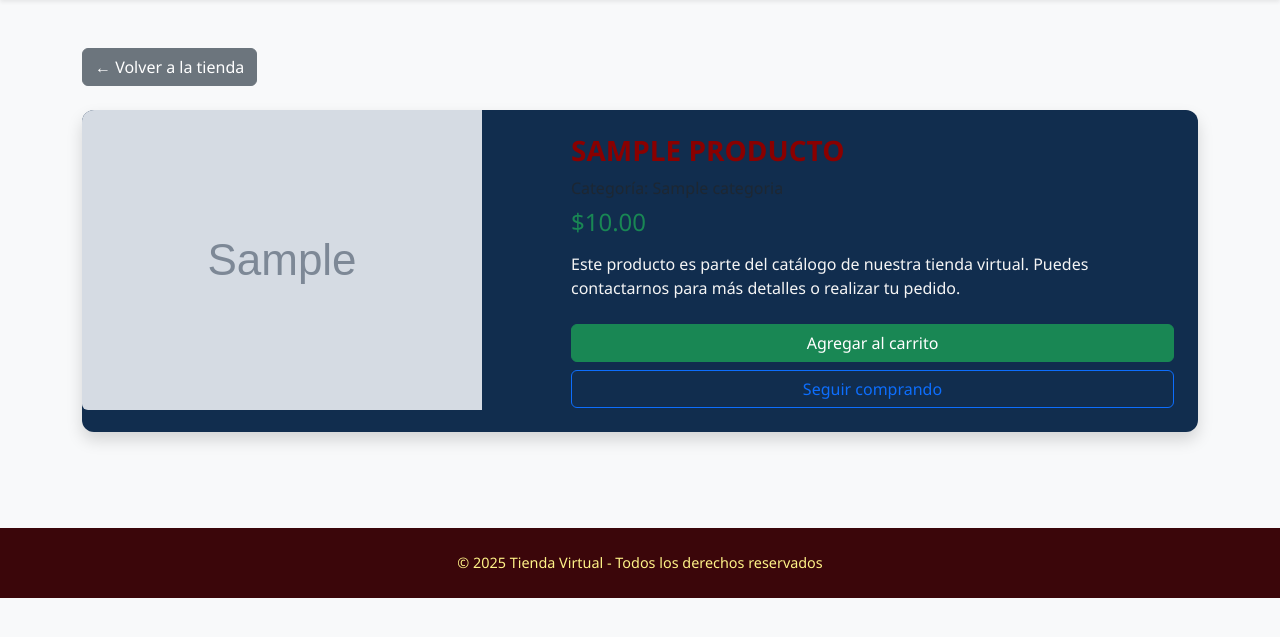
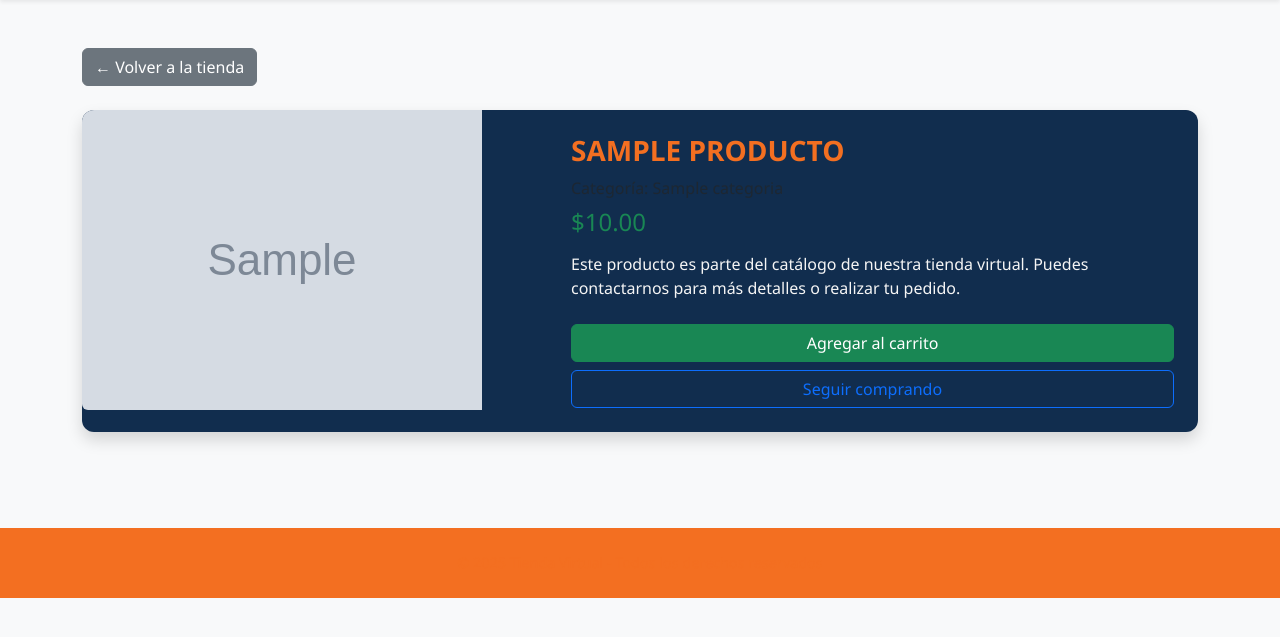
Before and after one commit to Aleja82/Tienda-PHP, a PHP site: template app/vista/detalle.php in a window 1280 px wide. Shown: the part 58-695 px from the top of the page. Run offline with PHP 8.4, Linux system fonts and the light colour scheme; the template is opened without the code that fills it: most values are stand-ins (such as "Sample title", 1, 10 or a date in 2020); grey boxes marked "Sample" are stand-in pictures.

Commit message:
Update detalle.php

```diff
--- a/app/vista/detalle.php
+++ b/app/vista/detalle.php
@@ -36,7 +36,8 @@
                 </div>
                 <div class="col-md-7">
                     <div class="card-body p-4">
-                        <h3 class="card-title text-uppercase fw-bold" style="color: #8A0000;"><?= htmlspecialchars($producto['nombre']) ?></h3>
+                        <h3 class="card-title text-uppercase fw-bold" style="color: #F36F21;
+Para utilizar este contenido, cite la fuente y enlace al articulo original en https://www.ecuadorlegalonline.com/consultas/agencia-nacional-de-transito/simulador-licencia-tipo-b/;"><?= htmlspecialchars($producto['nombre']) ?></h3>
                         <p class="text-muted mb-2">Categoría: <?= htmlspecialchars($producto['categoria']) ?></p>
                         <h4 class="text-success mb-3">$<?= number_format($producto['precio'], 2) ?></h4>
                         <p class="card-text mb-4">Este producto es parte del catálogo de nuestra tienda virtual. Puedes contactarnos para más detalles o realizar tu pedido.</p>
@@ -56,7 +57,7 @@
     </div>
 
     <!-- FOOTER -->
-    <footer class="text-center py-4 mt-5" style="background-color: #3B060A; color: #FFF287;">
+    <footer class="text-center py-4 mt-5" style="background-color: #F36F21; color: #F36F21;">
         <p class="mb-0">© <?= date('Y') ?> Tienda Virtual - Todos los derechos reservados</p>
     </footer>
 
```
